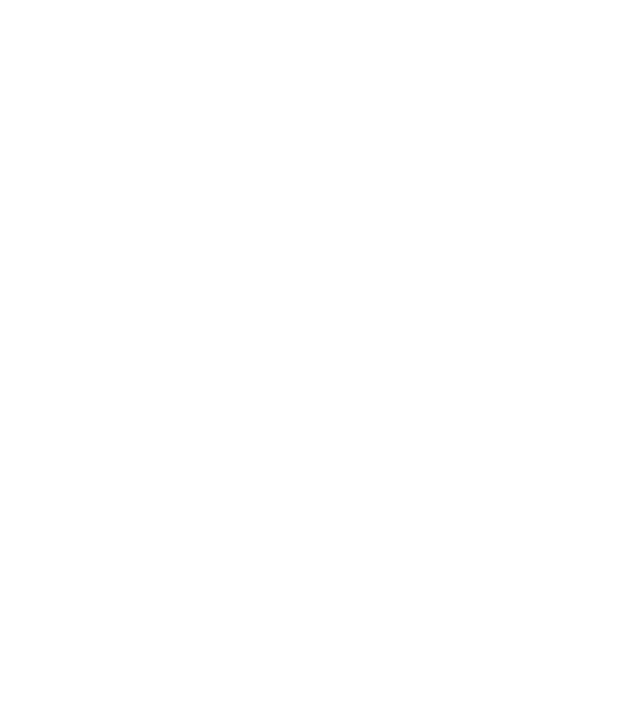
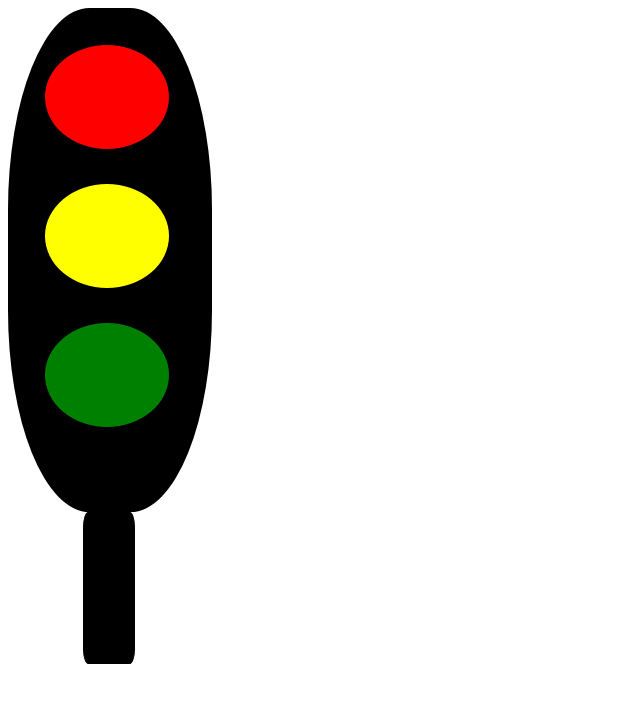
Before and after one commit to Sowmyasree29/day10tasks, a plain HTML site: page task3.html in a window 1280 px wide. Shown: the whole page, without its empty margins (0-640 px from the left). Drawn offline with Linux system fonts and the light colour scheme.

Commit message:
save changes

```diff
--- a/task3.css
+++ b/task3.css
@@ -2,7 +2,7 @@
     border:2px solid black;
     height:500px;
     width:200px;
-    border-radius:20%;
+    border-radius:40%;
     background-color:black;
 }
 .first{
@@ -29,3 +29,11 @@
     width:120px;
     margin:35px;
 }
+.last{
+    border:1px solid black;
+    height:150px;
+    width:50px;
+    border-radius:10%;
+    margin-left:75px;
+    background-color:black;
+}
--- a/task3.html
+++ b/task3.html
@@ -0,0 +1,17 @@
+<!DOCTYPE html>
+<html lang="en">
+<head>
+    <meta charset="UTF-8">
+    <meta name="viewport" content="width=device-width, initial-scale=1.0">
+    <title>Document</title>
+    <link rel="stylesheet" href="./task3.css">
+</head>
+<body>
+    <div class="main">
+        <div class="first"></div>
+        <div class="second"></div>
+        <div class="third"></div>
+    </div>
+    <div class="last"></div>
+</body>
+</html>
```
Also changed, not shown: index.html (+4 -4 lines).
